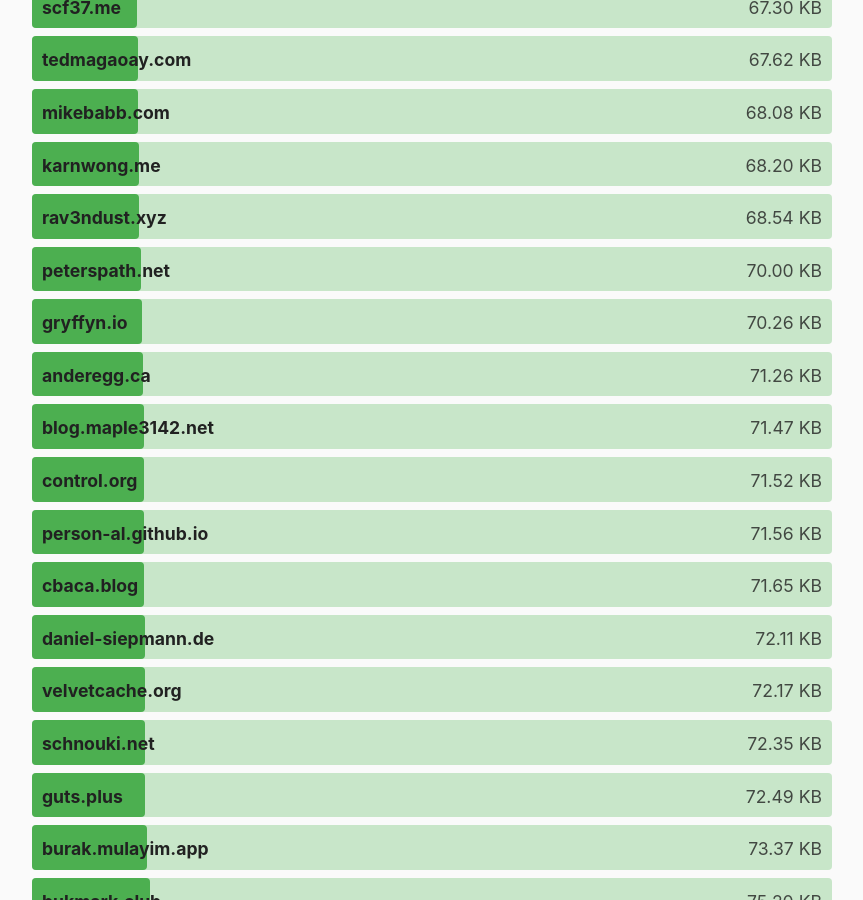
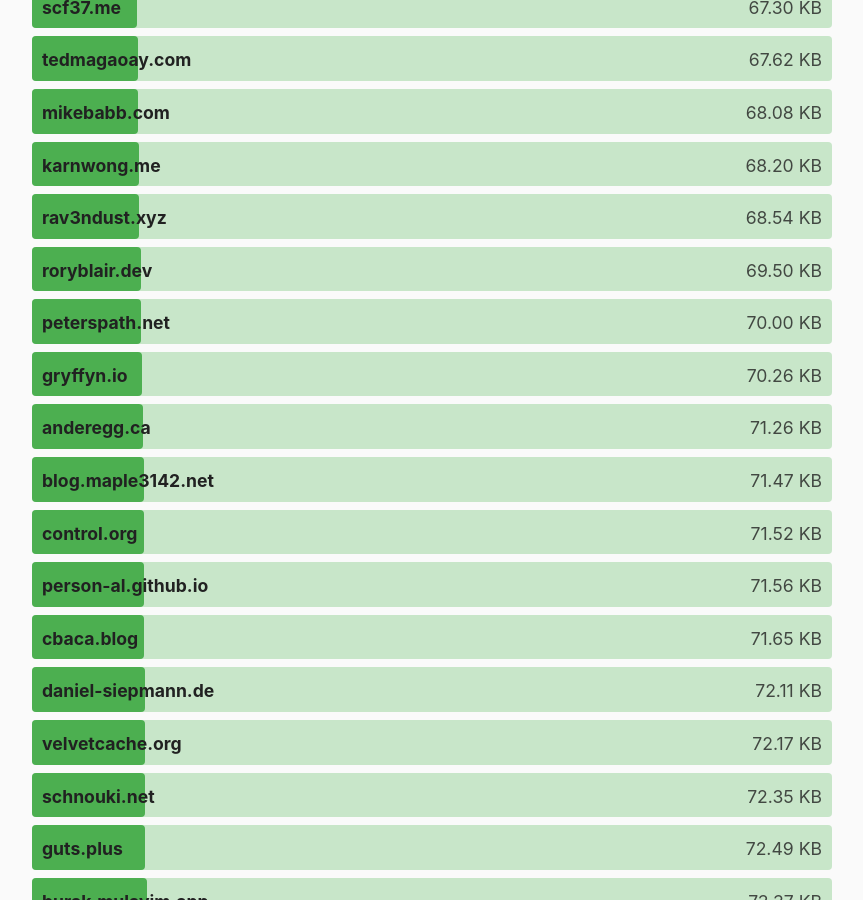
Before and after one commit to kevquirk/512kb.club, a Jekyll site: the page built from index.md, in a window 1280 px wide and 900 px high, scrolled down 20678 px. Shown: the whole window, without its empty margins (208-1071 px from the left). Built offline with Jekyll 4.4.1, drawn with Linux system fonts in a browser that asks for light colours.

Commit message:
Request to add roryblair.dev to 512KB Club

```diff
--- a/_data/sites.yml
+++ b/_data/sites.yml
@@ -4377,3 +4377,8 @@
   url: https://zwieratko.sk/
   size: 30.94
   last_checked: 2025-05-18
+
+- domain: roryblair.dev
+  url: https://roryblair.dev
+  size: 69.5
+  last_checked: 2025-05-18
```
